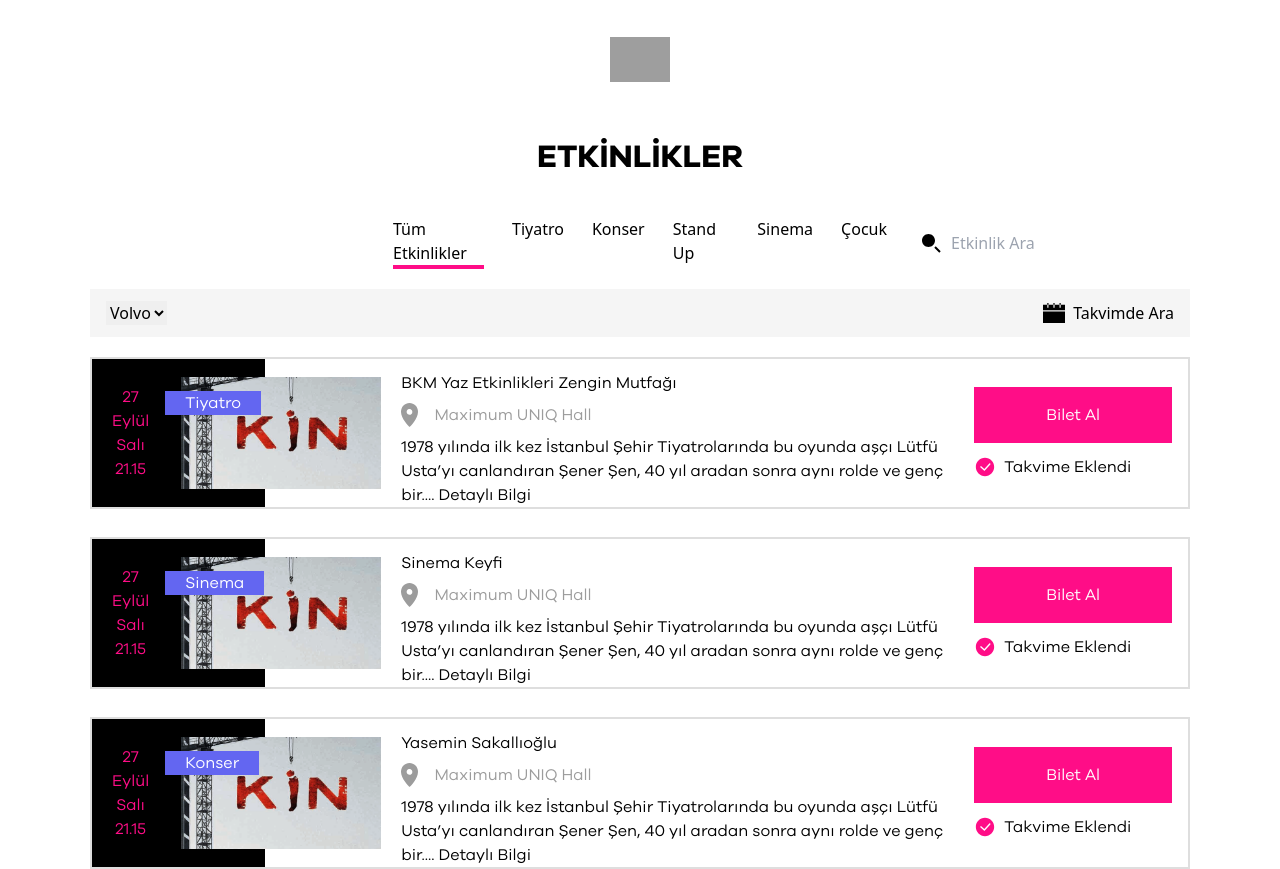
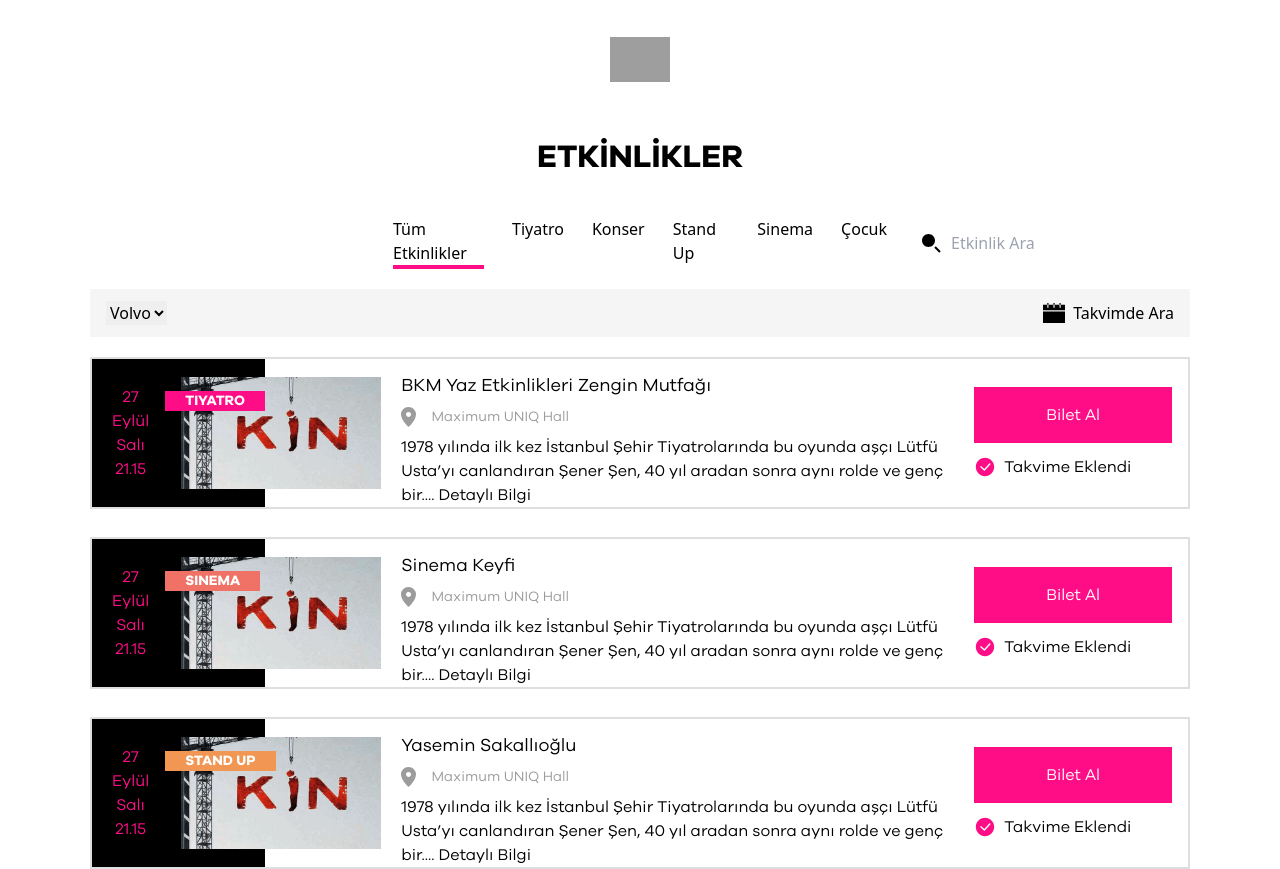
Before and after one commit to ademberk90/madde22, a React (Create React App) app: page / in a window 1280 px wide. Shown: the top 869 px of the page. Built offline with nearby package versions, Linux system fonts and the light colour scheme; grey boxes are pictures that could not be loaded.

Commit message:
card category color style added

```diff
--- a/src/components/Card/Card.tsx
+++ b/src/components/Card/Card.tsx
@@ -16,7 +16,7 @@
   return (
     <div className='flex font-galanoReg border-[#DEDEDE] border-2 pr-4'>
       <div className='flex gap-3' style={{ background: "linear-gradient(90deg, black 60%, transparent 50%)" }}>
-        <div className='text-cs-pink flex flex-col items-center justify-center px-5'>
+        <div className='text-cs-pink flex flex-col items-center justify-center px-5 font-galanoReg'>
           <div>
             {dateArr[0]}
           </div>
@@ -31,20 +31,25 @@
           </div>
         </div>
         <div className='relative flex items-center'>
-          <div className='text-white bg-indigo-500 absolute top-8 -left-4 px-5'>{detail.category}</div>
+          <div className={`text-white absolute top-8 -left-4 px-5 font-galanoBold text-sm
+              ${detail.category === 'Sinema' ? 'bg-[#F07266]': ''}
+              ${detail.category === 'Tiyatro' ? 'bg-[#FF0D87]': ''}
+              ${detail.category === 'Stand Up' ? 'bg-[#F19653]': ''}`}>
+                {detail.category.toUpperCase()}
+            </div>
           <img src={preview} alt="eventphoto" width={300} className='min-w-[200px]'></img>
         </div>
       </div>
-      <div className='flex gap-5'>
-        <div className='ml-5 flex flex-col gap-2 pt-3'>
+      <div className='flex gap-5 font-galanoReg'>
+        <div className='ml-5 flex flex-col gap-2 pt-3 text-lg'>
           <div >
             {detail.title}
           </div>
-          <div className='text-[#9C9C9C] flex gap-4'>
+          <div className='text-[#9C9C9C] flex gap-4 text-sm'>
             <img src={map} alt="" />
             {detail.location}
           </div>
-          <div>
+          <div className='text-base'>
             {detail.description}
           </div>
         </div>
--- a/src/components/FilterBar/FilterBar.tsx
+++ b/src/components/FilterBar/FilterBar.tsx
@@ -1,5 +1,10 @@
 import React from 'react'
 import callendar from "../../assets/images/Callendar.svg"
+//Merhabalar,
+
+//Öncelikli olarak başvurumu dikkate aldığınız için teşekkür ederim. Aktif olarak çalıştığım için ve hafta sonu önceden planlanmış bir şehir dışı aile ziyaretim olduğu için verilen kısıtlı sürede projeyi yetiştirmem zor gibi gözüküyor. Sizlerinde onayı olursa 1-2 gün ek süre istemekteyim. Şu ana kadar yapmış olduğum geliştirmelerin repo linki: github , önizleme linki: netlify.
+
+//İyi Çalışmalar.
 
 const FilterBar: React.FC = () => {
     return (
--- a/src/data/mockData.tsx
+++ b/src/data/mockData.tsx
@@ -19,7 +19,7 @@
         location: "Maximum UNIQ Hall",
         description: " 1978 yılında ilk kez İstanbul Şehir Tiyatrolarında bu oyunda aşçı Lütfü Usta’yı canlandıran Şener Şen, 40 yıl aradan sonra aynı rolde ve genç bir.... Detaylı Bilgi",
         date: "27 Eylül Salı 21.15",
-        category:"Konser"
+        category:"Stand Up"
     },
     {
         title: "Sinema Keyfi Rifki's Festival",
```
